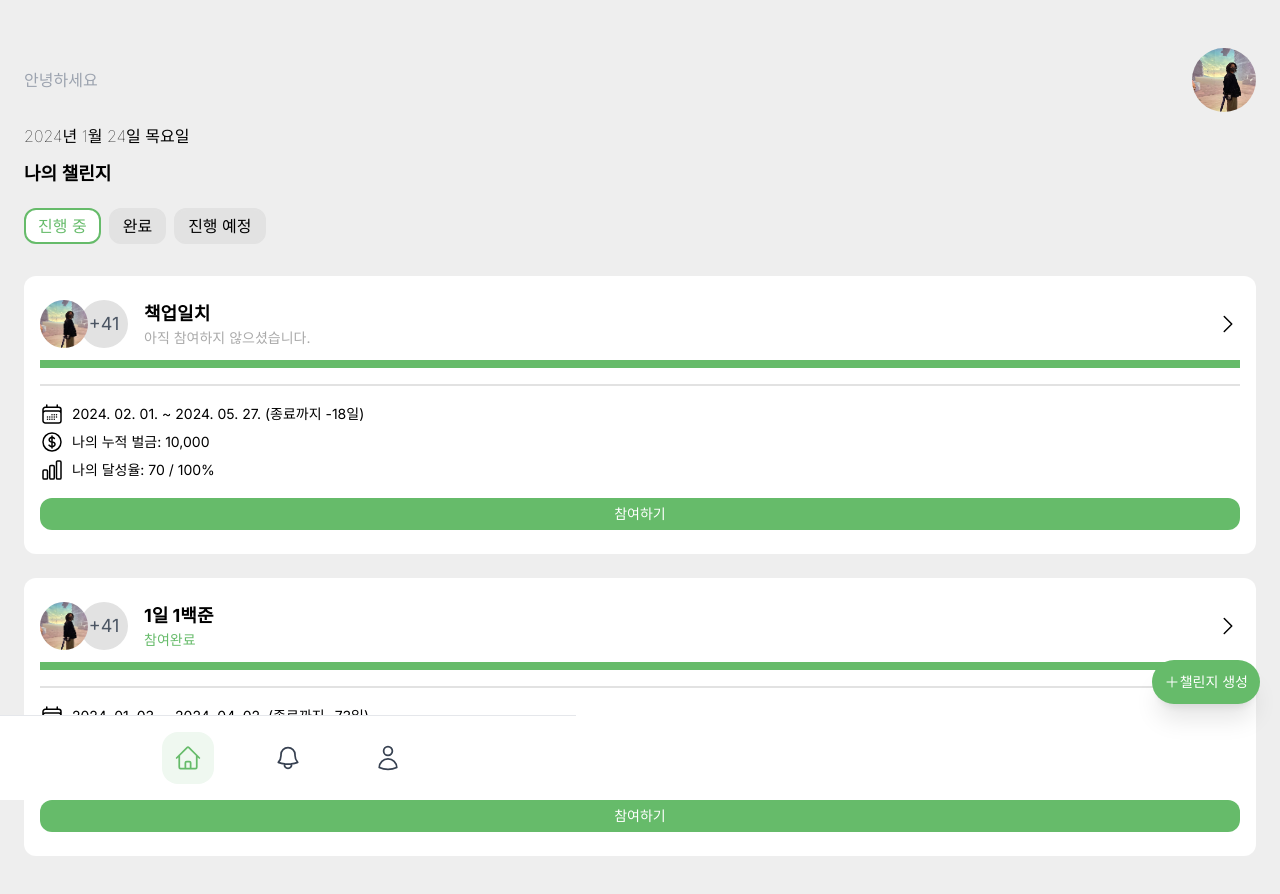
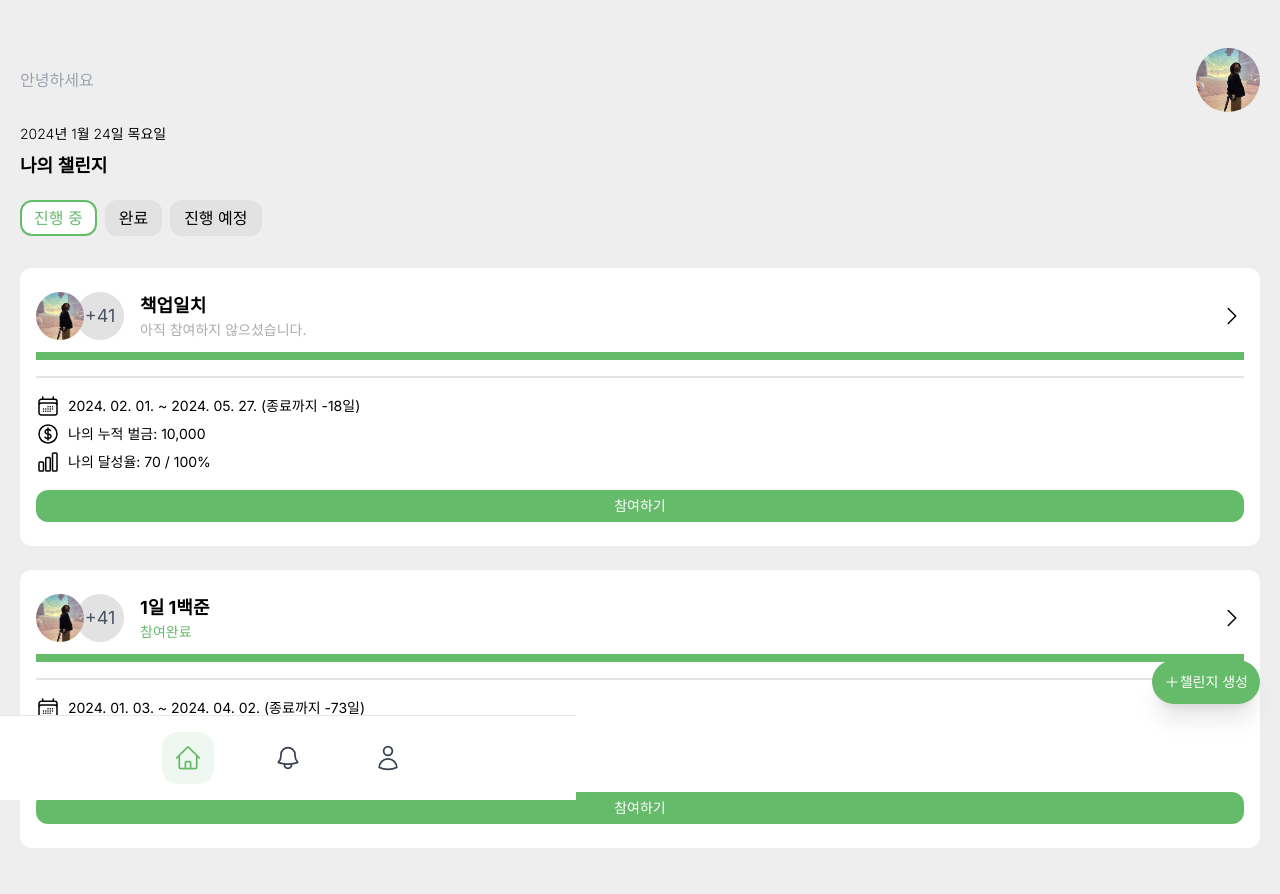
Before and after one commit to HabitPay/frontend, a Next.js app: page /challenges/my_challenge in a window 1280 px wide. Shown: the top 894 px of the page. Built offline with nearby package versions, Linux system fonts and the light colour scheme.

Commit message:
my_challenge refactor#45

```diff
--- a/src/app/challenges/my_challenge/page.tsx
+++ b/src/app/challenges/my_challenge/page.tsx
@@ -1,19 +1,21 @@
 "use client";
 
 import { useState, useEffect } from "react";
+
 import Image from "next/image";
 import { useRouter, useSearchParams } from "next/navigation";
 
 import { JwtPayload, jwtDecode } from "jwt-decode";
 
 import Layout from "@app/components/layout";
-import profilePic from "@public/profilePic.jpeg";
-import ChallengesButton from "./components/challengesButton";
 import FloatingButton from "@app/components/floatingButton";
 import Challenges, {
   IChallengeInfo,
   IChallenges,
 } from "./components/challenge";
+import ChallengesButton from "./components/challengesButton";
+
+import profilePic from "@public/profilePic.jpeg";
 
 const inProgressChallenge: IChallengeInfo[] = [
   {
@@ -98,7 +100,7 @@ const Page = () => {
 
   return (
     <Layout hasTabBar>
-      <div className="flex flex-col px-6">
+      <div className="flex flex-col px-5">
         <div className="flex items-center justify-between mb-3">
           <div className="flex flex-col">
             <span className="text-gray-400">안녕하세요</span>
@@ -111,7 +113,9 @@ const Page = () => {
           />
         </div>
         <div className="flex flex-col mb-10">
-          <span className="mb-3 font-thin">2024년 1월 24일 목요일</span>
+          <span className="mb-2 font-light text-sm">
+            2024년 1월 24일 목요일
+          </span>
           <h3 className="mb-5 text-lg font-semibold">나의 챌린지</h3>
           <div className="flex items-center mb-2 space-x-2">
             <ChallengesButton
```
